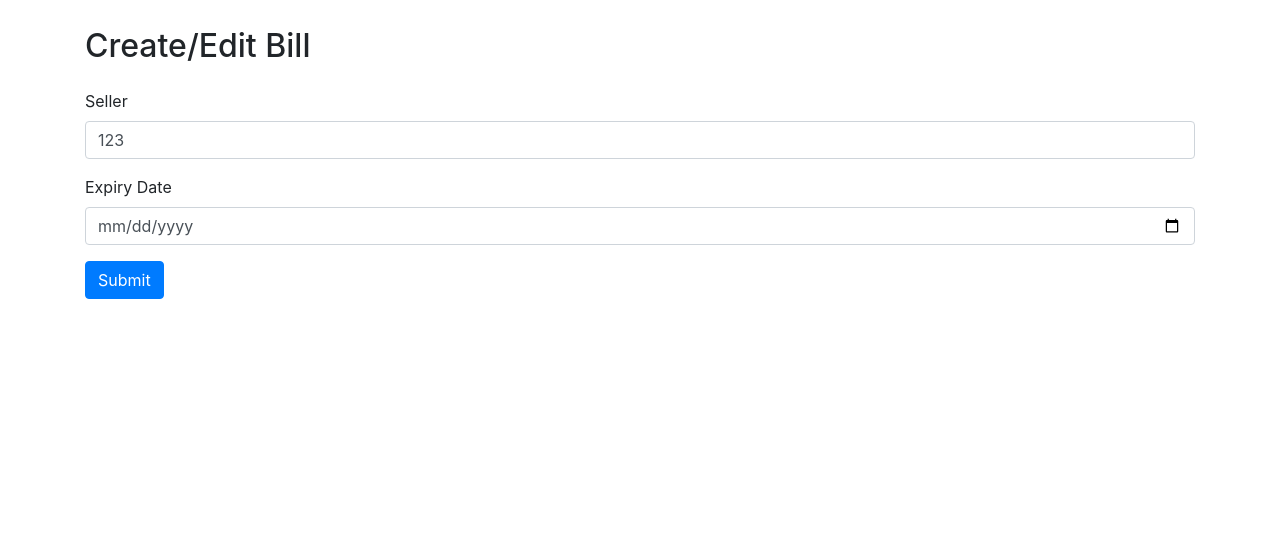
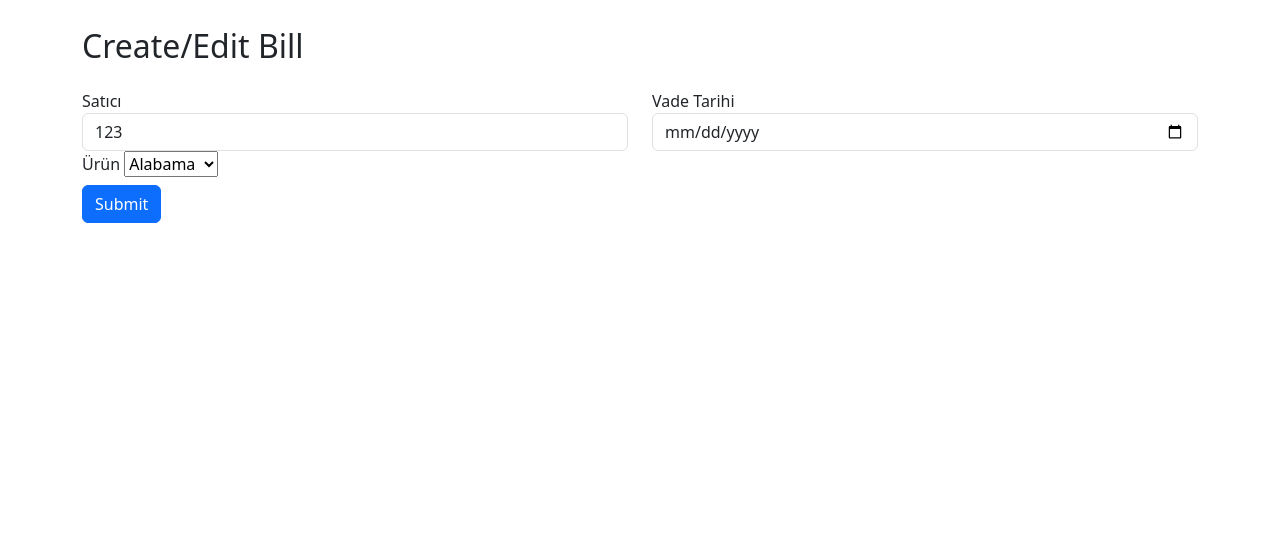
Before and after one commit to serkancakmakk/stock_tracking, a Django app: page /fatura_gir/ in a window 1280 px wide. Shown: the part 155-694 px from the top of the page. Run offline with Django 5.2, Linux system fonts and the light colour scheme; data comes from the database, SQL or seed files in the repository; both versions use the stored data as it was after the commit; some libraries are stand-ins or nearby versions.

Commit message:
add_bill.add

```diff
--- a/stock/models.py
+++ b/stock/models.py
@@ -25,6 +25,7 @@ class Product(models.Model):
         return self.name
 
 class Bill(models.Model):
+    number = models.CharField(max_length=255,null=False,blank=False)
     date = models.DateTimeField(auto_now_add=True)
     total_amount = models.DecimalField(max_digits=10, decimal_places=2, null=True, blank=True)
     seller = models.ForeignKey(Seller,on_delete=models.DO_NOTHING)
--- a/stock/templates/add_bill.html
+++ b/stock/templates/add_bill.html
@@ -1,37 +1,50 @@
 {% extends "base.html" %}
 {% block content %}
-
-<!DOCTYPE html>
-<html lang="en">
-<head>
-    <meta charset="UTF-8">
-    <meta name="viewport" content="width=device-width, initial-scale=1.0">
-    <title>Create/Edit Bill</title>
-    <link href="https://maxcdn.bootstrapcdn.com/bootstrap/4.5.2/css/bootstrap.min.css" rel="stylesheet">
-</head>
-<body>
 <div class="container mt-5">
     <h2 class="mb-4">Create/Edit Bill</h2>
-        {% comment %} <form method="post" action="{% url 'your_view_name' %}"> {% endcomment %}
+    <form method="post" action="{% url 'fatura_olustur' %}">
         {% csrf_token %}
+        <div class="row">
+            <div class="col-md-6">
                 <div class="form-group">
-                <label for="seller">Seller</label>
+                    <label for="seller">Satıcı</label>
                     <select class="form-control" id="seller" name="seller">
                         {% for seller in sellers %}
                             <option value="{{ seller.id }}" {% if seller.id == bill.seller.id %}selected{% endif %}>{{ seller.name }}</option>
                         {% endfor %}
                     </select>
                 </div>
+            </div>
+            <div class="col-md-6">
                 <div class="form-group">
-                <label for="expiry_date">Expiry Date</label>
+                    <label for="expiry_date">Vade Tarihi</label>
                     <input type="date" class="form-control" id="expiry_date" name="expiry_date" value="{{ bill.expiry_date }}">
                 </div>
-            <button type="submit" class="btn btn-primary">Submit</button>
+            </div>
+        </div>
+        <div class="col-md-6">
+            <div class="form-group">
+                <label for="bill_product">Ürün</label>
+                <select class="js-example-basic-single" name="state">
+                    <option value="AL">Alabama</option>
+                      ...
+                    <option value="WY">Wyoming</option>
+                  </select>
+            </div>
+        </div>
+
+        <div class="row">
+            <div class="col-md-12 text-right">
+                <button type="submit" class="btn btn-primary mt-2">Submit</button>
+            </div>
+        </div>
     </form>
 </div>
-    <script src="https://ajax.googleapis.com/ajax/libs/jquery/3.5.1/jquery.min.js"></script>
-    <script src="https://maxcdn.bootstrapcdn.com/bootstrap/4.5.2/js/bootstrap.min.js"></script>
-</body>
-</html>
+    </div>
 
+    <script>
+        $(document).ready(function() {
+            $('.js-example-basic-single').select2();
+        });
+    </script>
 {% endblock content %}
--- a/stock/templates/base.html
+++ b/stock/templates/base.html
@@ -5,6 +5,10 @@
     <meta name="viewport" content="width=device-width, initial-scale=1">
     <title>Bootstrap demo</title>
     <link href="https://cdn.jsdelivr.net/npm/bootstrap@5.3.3/dist/css/bootstrap.min.css" rel="stylesheet" integrity="sha384-QWTKZyjpPEjISv5WaRU9OFeRpok6YctnYmDr5pNlyT2bRjXh0JMhjY6hW+ALEwIH" crossorigin="anonymous">
+    <link href="https://cdn.jsdelivr.net/npm/select2@4.1.0-rc.0/dist/css/select2.min.css" rel="stylesheet" />
+    <link href="
+    https://cdn.jsdelivr.net/npm/select2@4.1.0-rc.0/dist/css/select2.min.css
+    " rel="stylesheet">
   </head>
   <body>
     <style>
@@ -79,8 +83,12 @@
     {% endblock content %}
 
 
-
-
+    <script src="
+    https://cdn.jsdelivr.net/npm/select2@4.1.0-rc.0/dist/js/select2.min.js
+    "></script>
+    <script src="https://ajax.googleapis.com/ajax/libs/jquery/3.5.1/jquery.min.js"></script>
+    <script src="https://maxcdn.bootstrapcdn.com/bootstrap/4.5.2/js/bootstrap.min.js"></script>
+    <script src="https://cdn.jsdelivr.net/npm/select2@4.1.0-rc.0/dist/js/select2.min.js"></script>
     <script src="https://cdn.jsdelivr.net/npm/bootstrap@5.3.3/dist/js/bootstrap.bundle.min.js" integrity="sha384-YvpcrYf0tY3lHB60NNkmXc5s9fDVZLESaAA55NDzOxhy9GkcIdslK1eN7N6jIeHz" crossorigin="anonymous"></script>
   </body>
 </html>
--- a/stock/views.py
+++ b/stock/views.py
@@ -139,7 +139,9 @@ def create_product(request):
     return redirect(request.META.get('HTTP_REFERER', '/'))
 def add_bill(request):
     sellers = Seller.objects.all()
+    products = Product.objects.all()
     context = {
+        'products':products,
         'sellers':sellers,
     }
     return render(request,'add_bill.html',context)
```
Also changed, not shown: db.sqlite3, stock/migrations/0007_bill_number_billitem_discount_1_billitem_discount_2_and_more.py (added). Lines whose indentation alone changed are shown as unchanged.
